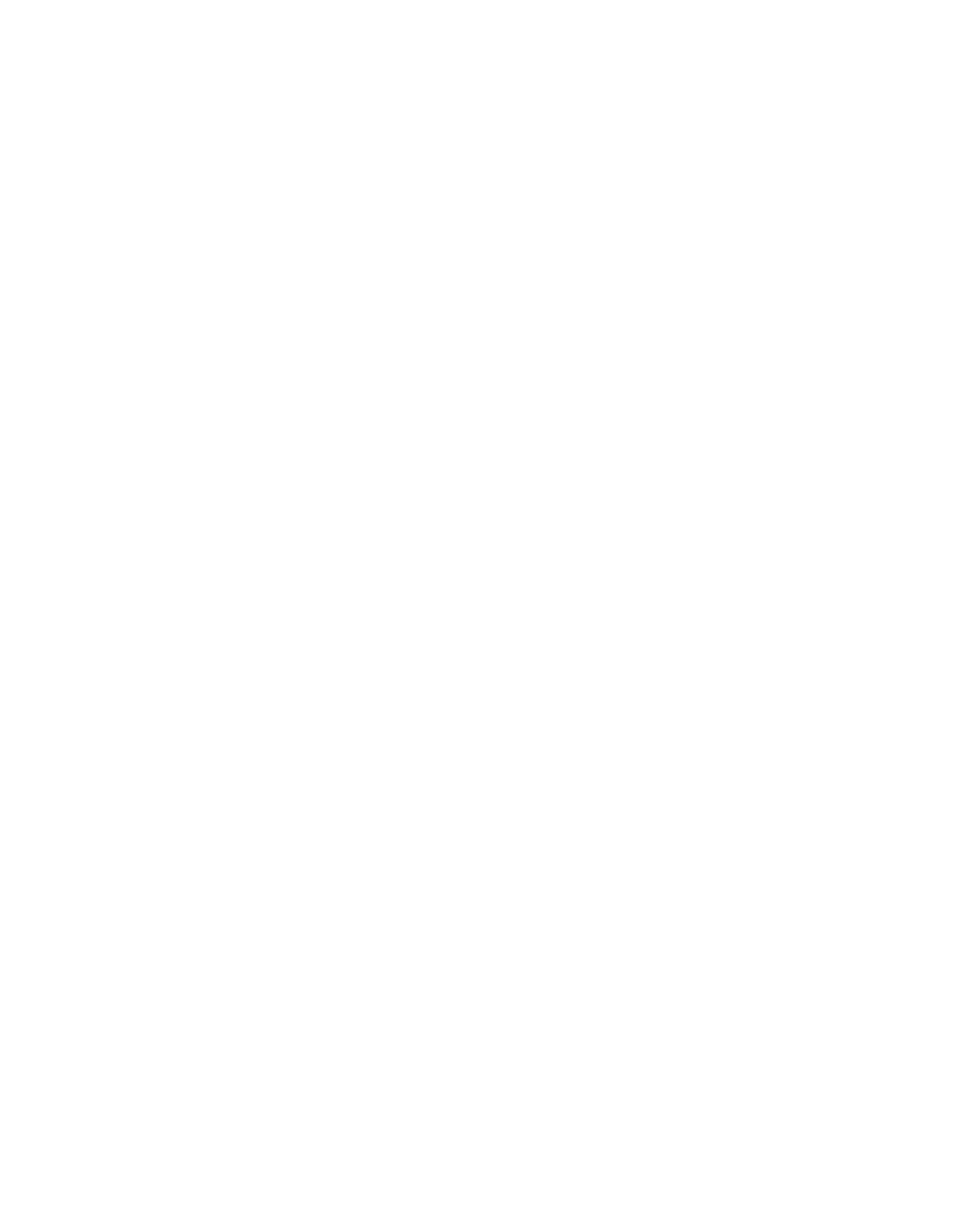
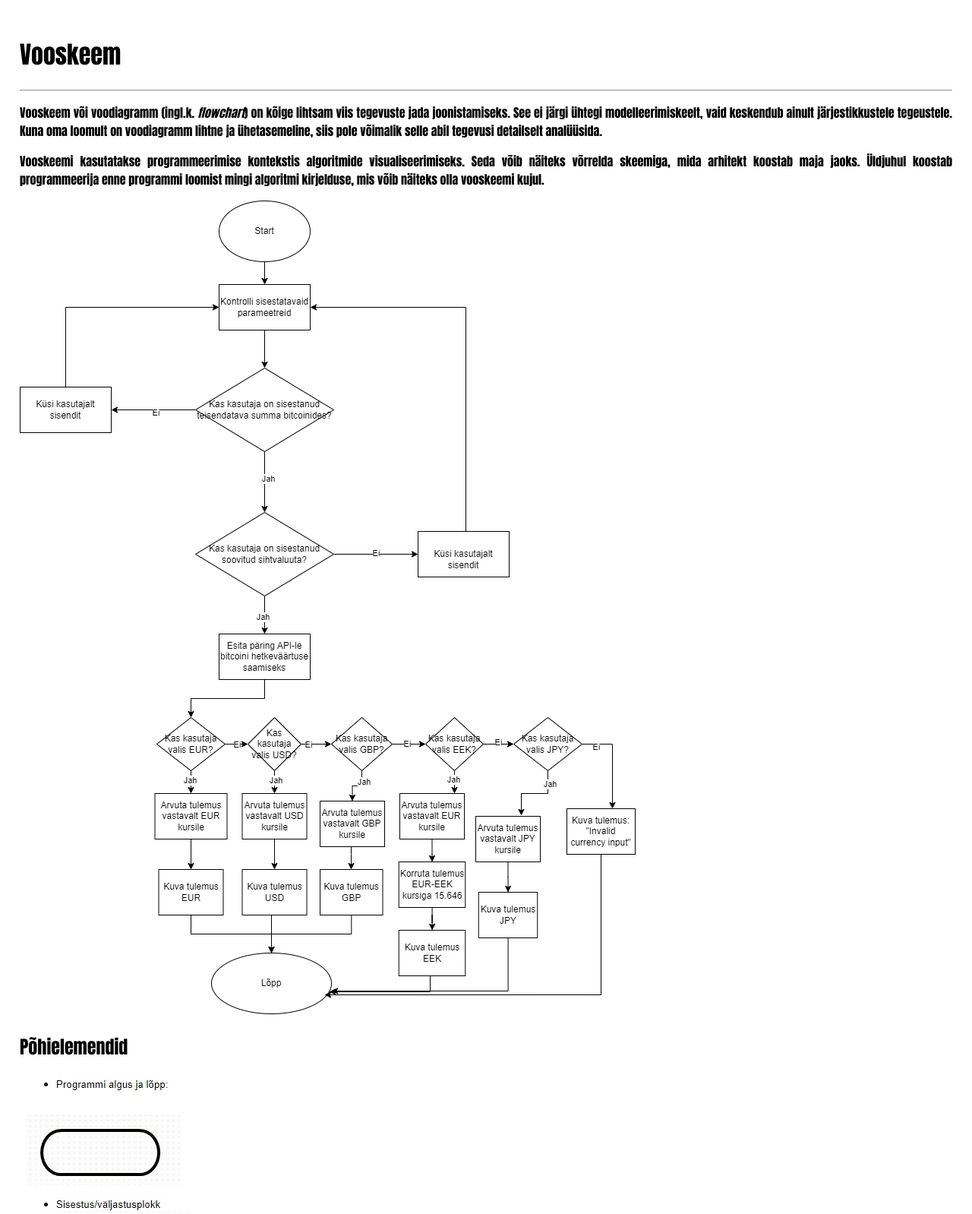
Before and after one commit to SwagMuffin88/tarkvaraarendusprotsess, a website: page UML/flowchart.html in a window 1280 px wide. Shown: the top 1598 px of the page at 76% size. Before the commit the page ends 800 px from the top, so only its background shows below. Drawn offline with Linux system fonts and the light colour scheme.

Commit message:
create page for flowchart notes

```diff
--- a/UML/flowchart.html
+++ b/UML/flowchart.html
@@ -3,9 +3,57 @@
 <head>
     <meta charset="UTF-8">
     <meta name="viewport" content="width=device-width, initial-scale=1.0">
-    <title>Document</title>
+    <link rel="stylesheet" href="../style.css">
+    <title>Vooskeem</title>
 </head>
 <body>
 
+    <h1>
+        Vooskeem
+    </h1>
+    <hr>
+
+    <p>
+        Vooskeem või voodiagramm (ingl.k. <i>flowchart</i>) on kõige lihtsam viis tegevuste jada joonistamiseks.
+        See ei järgi ühtegi modelleerimiskeelt, vaid keskendub ainult järjestikkustele tegeustele. Kuna oma loomult
+        on voodiagramm lihtne ja ühetasemeline, siis pole võimalik selle abil tegevusi detailselt analüüsida.
+    </p>
+
+    <p>
+        Vooskeemi kasutatakse programmeerimise kontekstis algoritmide visualiseerimiseks. Seda võib näiteks võrrelda
+        skeemiga, mida arhitekt koostab maja jaoks. Üldjuhul koostab programmeerija enne programmi loomist mingi algoritmi
+        kirjelduse, mis võib näiteks olla vooskeemi kujul.
+    </p>
+
+    <div>
+        <img src="/pildid/bitcoin_diagram_uus.png" alt="">
+    </div>
+
+    <h2>
+        Põhielemendid
+    </h2>
+
+    <div>
+        <img src="/pildid/vooskeemi-osad.jpg" alt="">
+    </div>
+
+    <hr>
+
+    <h2>
+        Kasutatud viited
+    </h2>
+
+    <div>
+        <a href="https://eek.ee/download.php?t=kb&dok=p1enrggnt0r7m1lq3r2u1u3c1q4n3.pdf">
+            PROTSESSIDE MODELLEERIMISE TARKVARA NÕUETE ANALÜÜS TERVISE JA HEAOLU INFOSÜSTEEMIDE KESKUSE NÄITEL - Lõputöö
+        </a>
+    </div>
+
+    <div>
+        <a href="https://www.tud.ttu.ee/im/Vladimir.Viies/materials/YLDINEkaust/Helena_materjalid/objektid/objekt01/osa06.html">
+            TalTech abimaterjalid
+        </a>
+    </div>
+
 </body>
 </html>
```
Also changed, not shown: pildid/bitcoin_diagram_uus.png (added), pildid/vooskeemi-osad.jpg (added), 1 other file.
